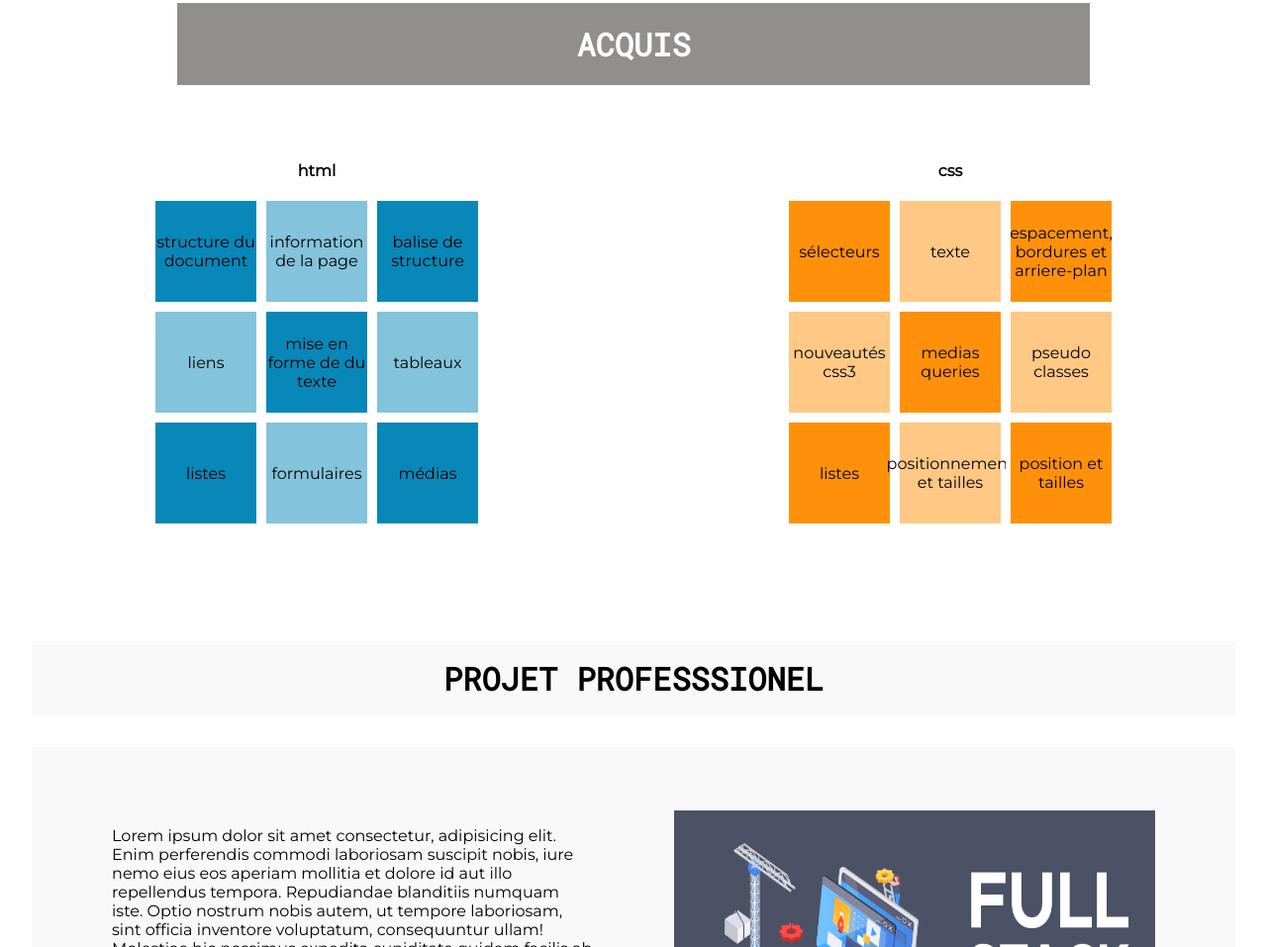
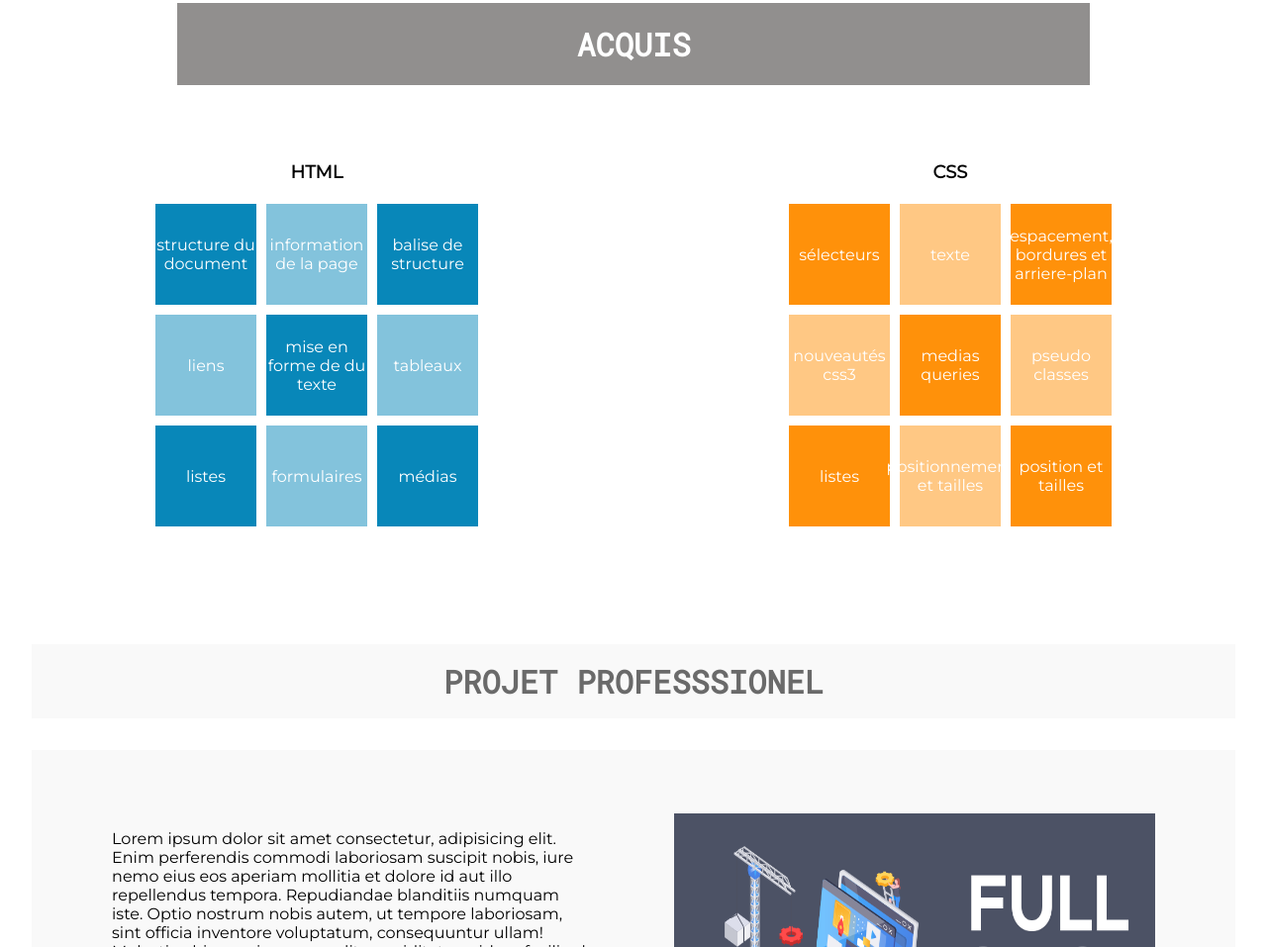
Before and after one commit to Pugnare/simplon, a website: page index.html in a window 1280 px wide. Shown: the part 1669-2626 px from the top of the page at 99% size. Drawn offline with Linux system fonts and the light colour scheme.

Commit message:
finalisation couleur et taille des polices

```diff
--- a/style/sass/base/_fonts.scss
+++ b/style/sass/base/_fonts.scss
@@ -31,19 +31,22 @@ h2{
   #FONTS SIZE
 \*---------------------------------------------------------------------------*/
 
+//--- generic -------------------------
 h2{
   text-transform: uppercase;
   font-size: var(--txt_very-large);
 }
 
+h3,th{ /* "th" référence head table */
+  text-transform: uppercase;
+  font-size: var(--txt_small)
+}
+
+//--- area primary --------------------
 h2.presentation__headline{
   font-size: var(--txt_very-big-large);
 }
 
-h3{
-  text-transform: uppercase;
-  font-size: var(--txt_small)
-}
 
 
 
@@ -53,26 +56,26 @@ h3{
   #FONTS COLOR
 \*---------------------------------------------------------------------------*/
 
-/*--- Header ------------------------*/
+//--- Header --------------------------
 .branding{
   color: var(--color-sub);
 }
 
-/*--- Navigator ---------------------*/
+//--- Navigator -----------------------
 .menu__link{
   color: var(--color-sub)
 }
 .menu__item:hover>.menu__link{
   color: var(--color-main)
 }
-/* --- Main -------------------------*/
+// --- Main ---------------------------
 
-// Area - primary
+/* --- Area - primary ---*/
 .presentation__container{
   color: var(--color-main);
 }
 
-// Area - binary
+/* ---Area - binary ---*/
 .degree{
   &__headline{
     color: var(--color-sub)
@@ -82,18 +85,27 @@ h3{
   color: var(--color-main)
 }}
 
-// Area - ternary
+/*--- Area - ternary ---*/
 .feature{
   &__headline{
     color: var(--color-main)
   }
 }
 
-//footer
+.feature__list span{
+color: var(--color-main);
+}
+
+/*-- Area fourth --*/
+.projet__headline{
+  color: var(--color-sub);
+}
+
+/*--- footer ---*/
 .footer__container{
   color: var(--color-main);
 }
+
 .footer__copyright{
   color: var(--color-sub);
-
 }
```
Also changed, not shown: style/css/style.css, 1 other file.
